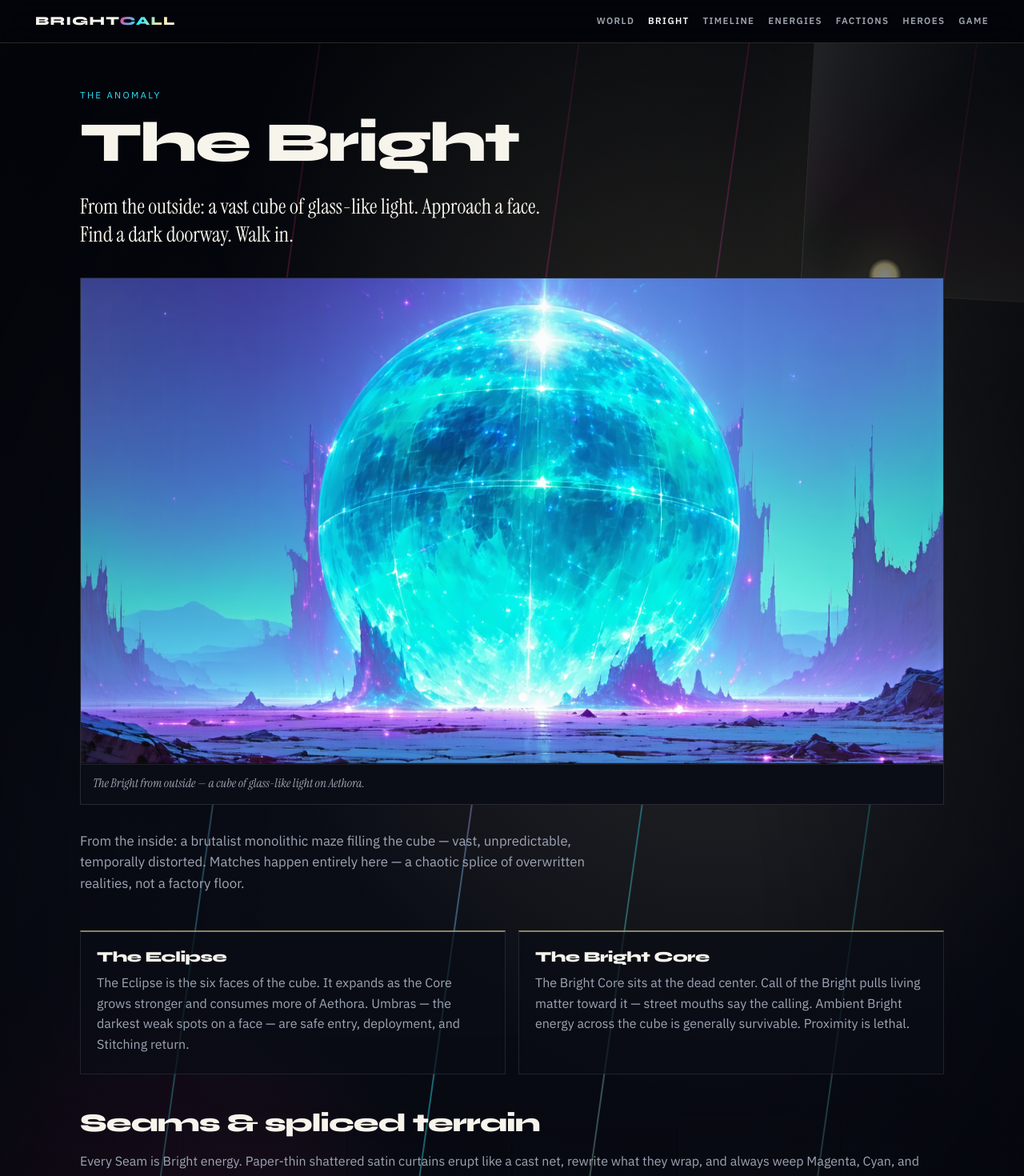
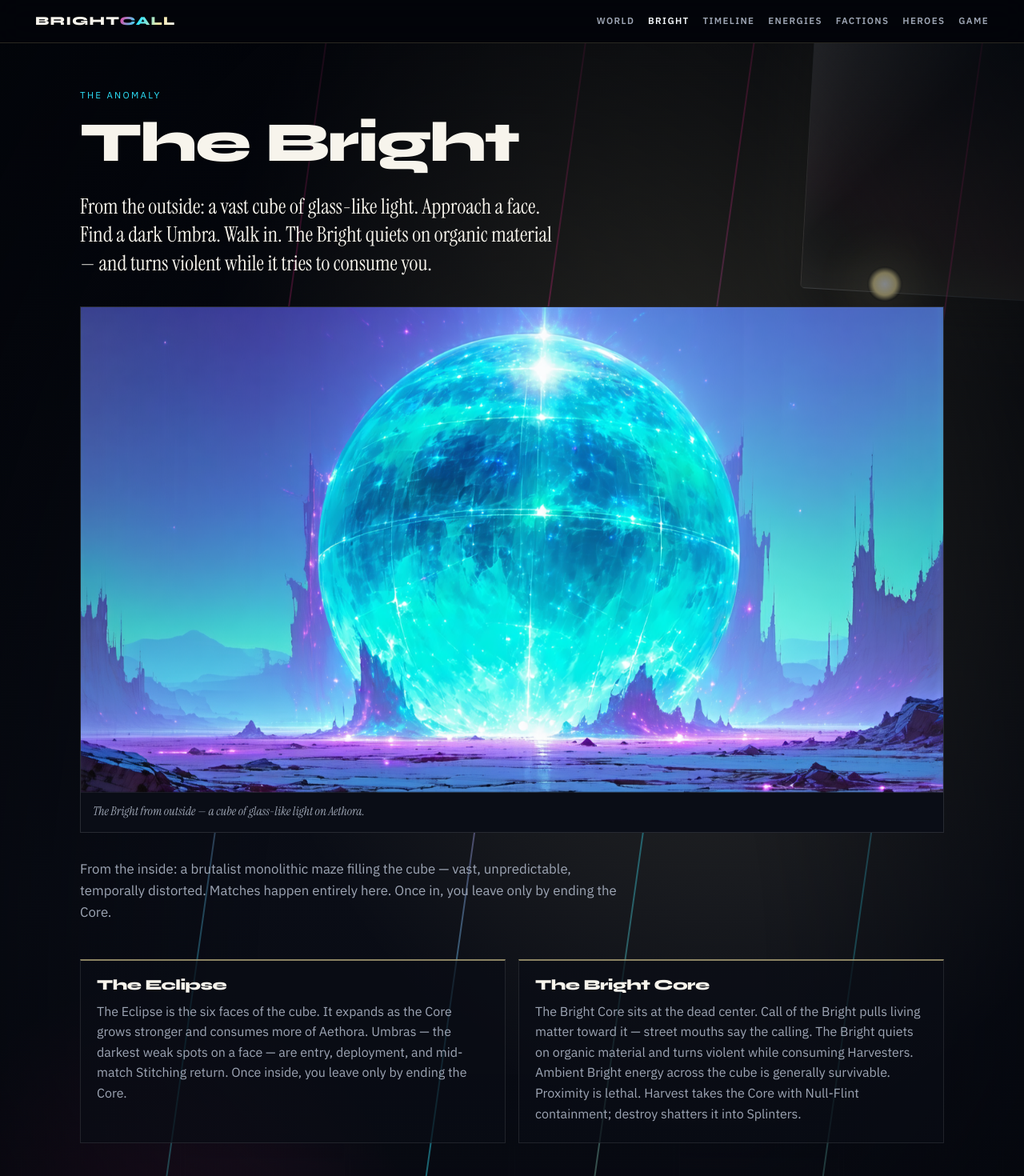
Before and after one commit to MiracleWorx-cmyk/Brightcall, a React (Vite) app in the folder site/: page /bright in a window 1280 px wide. Shown: the top 1470 px of the page at 80% size. Built offline with nearby package versions, Linux system fonts and the light colour scheme.

Commit message:
Lock Null-Flint-only exit, organic quiet, and Kardia no-Tears doctrine.
Entry stays Umbra; leave only by Null-Flint harvest extract or destroy; Bright quiets on organic feed and turns violent while consuming Harvesters; Vesper scratches remain frowned-upon Chroma leaks.

```diff
--- a/site/src/content/lore.ts
+++ b/site/src/content/lore.ts
@@ -64,15 +64,15 @@ export const energies = {
 export const bright = {
   title: 'The Bright',
   outside:
-    'From the outside: a vast cube of glass-like light. Approach a face. Find a dark doorway. Walk in.',
+    'From the outside: a vast cube of glass-like light. Approach a face. Find a dark Umbra. Walk in. The Bright quiets on organic material — and turns violent while it tries to consume you.',
   inside:
-    'From the inside: a brutalist monolithic maze filling the cube — vast, unpredictable, temporally distorted. Matches happen entirely here — a chaotic splice of overwritten realities, not a factory floor.',
+    'From the inside: a brutalist monolithic maze filling the cube — vast, unpredictable, temporally distorted. Matches happen entirely here. Once in, you leave only by ending the Core.',
   eclipse:
-    'The Eclipse is the six faces of the cube. It expands as the Core grows stronger and consumes more of Aethora. Umbras — the darkest weak spots on a face — are safe entry, deployment, and Stitching return.',
+    'The Eclipse is the six faces of the cube. It expands as the Core grows stronger and consumes more of Aethora. Umbras — the darkest weak spots on a face — are entry, deployment, and mid-match Stitching return. Once inside, you leave only by ending the Core.',
   seams:
     'Every Seam is Bright energy. Paper-thin shattered satin curtains erupt like a cast net, rewrite what they wrap, and always weep Magenta, Cyan, and Gold at the edges. They are fleeting — when they end, the original returns. Splinters cast them. Kho\'Lan and Adumbra cleanse them.',
   core:
-    'The Bright Core sits at the dead center. Call of the Bright pulls living matter toward it — street mouths say the calling. Ambient Bright energy across the cube is generally survivable. Proximity is lethal.',
+    'The Bright Core sits at the dead center. Call of the Bright pulls living matter toward it — street mouths say the calling. The Bright quiets on organic material and turns violent while consuming Harvesters. Ambient Bright energy across the cube is generally survivable. Proximity is lethal. Harvest takes the Core with Null-Flint containment; destroy shatters it into Splinters.',
 }
 
 export const eras = [
@@ -199,7 +199,7 @@ export const game = {
     'Containment unit oddball — pick up and secure',
     'Kill windows on live borders',
     'Stall Seams that shove',
-    'Discharge: harvest a containment unit (Bright ends), or pinch a weeping Seam',
+    'Discharge: Null-Flint harvest a Core into containment (Bright ends), or pinch a weeping Seam',
   ],
 }
 
--- a/site/src/pages/World.tsx
+++ b/site/src/pages/World.tsx
@@ -23,7 +23,7 @@ export function World() {
         <ul className="list-clean">
           <li>
             <strong>Harvest or hijack</strong>
-            Secure a containment unit — harvest ends the Bright; or steal one already nearly full.
+            Null-Flint harvest takes a Core into containment and ends the Bright — or steal a unit already nearly full.
           </li>
           <li>
             <strong>Pinch a Seam</strong>
```
Also changed, not shown: 12 other files (tests, documents, lock files or other folders).
